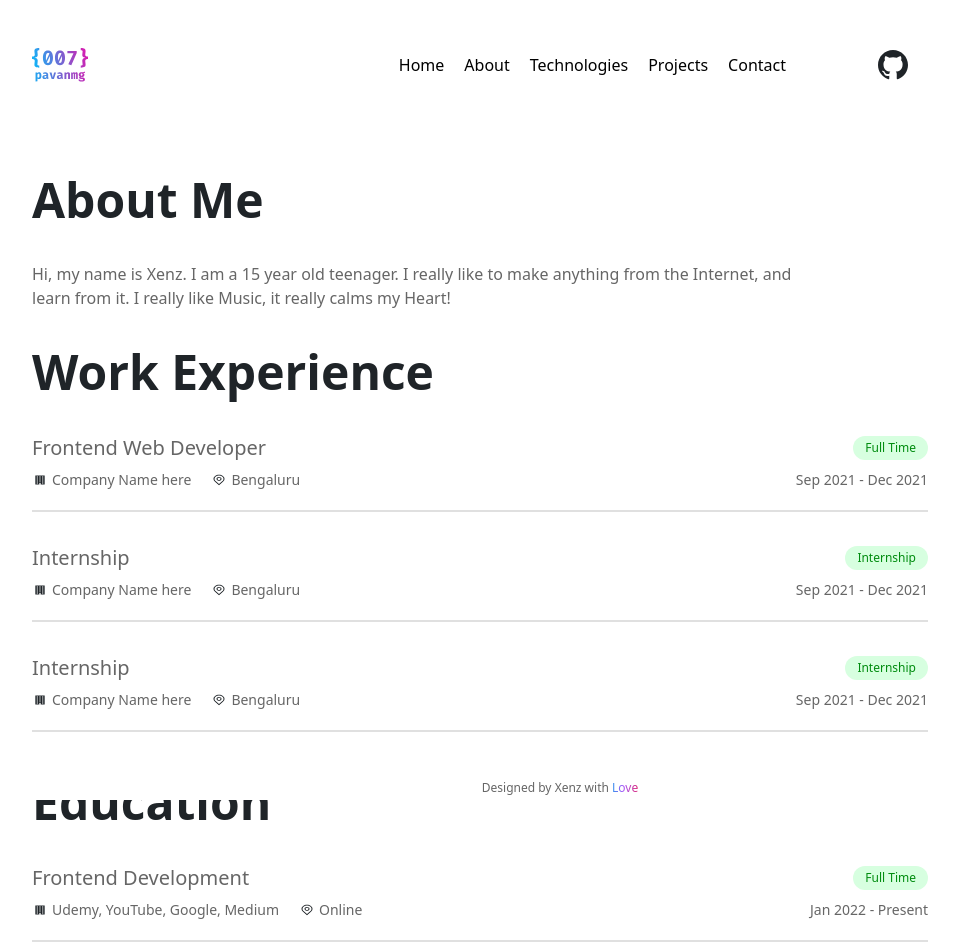
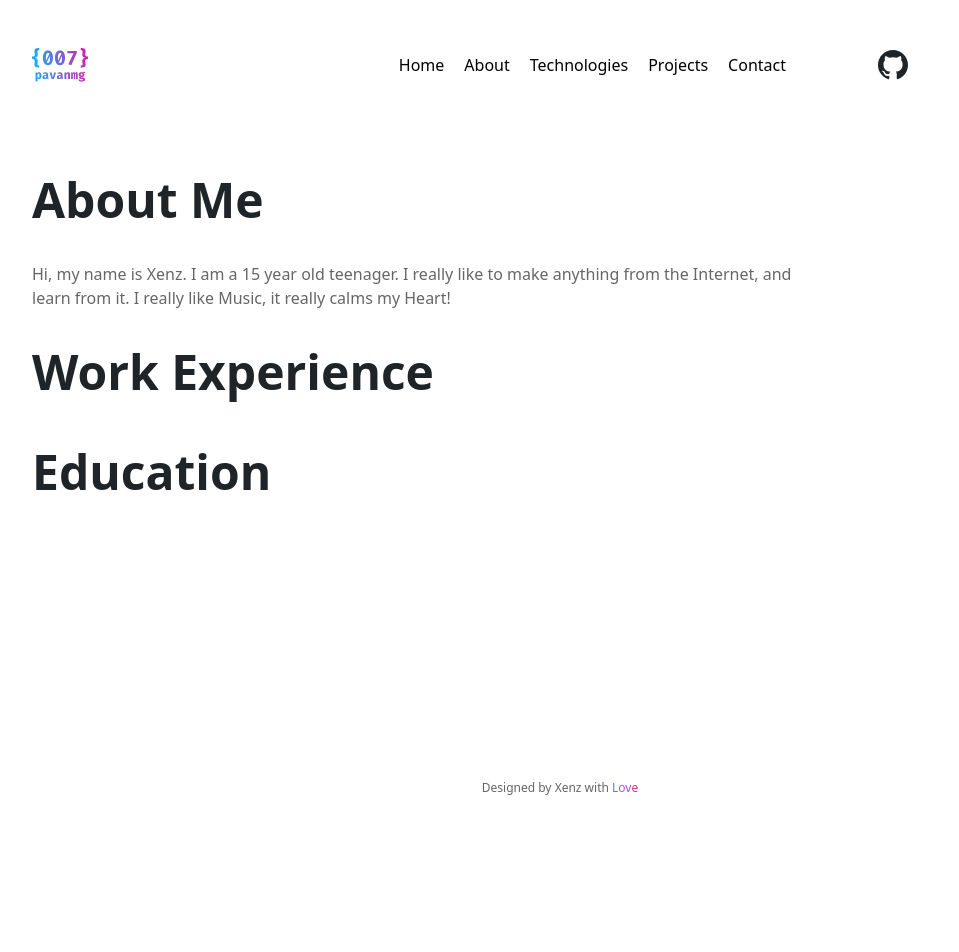
Before and after one commit to RavensVenix/Portfolio, a React (Create React App) app: page /about in a window 1280 px wide. Shown: the top 952 px of the page, without its empty margins (160-1119 px from the left). After the commit the page ends 800 px from the top, so only its background shows below. Built offline with nearby package versions, Linux system fonts and the light colour scheme.

Commit message:
Portfolio

```diff
--- a/src/Details.js
+++ b/src/Details.js
@@ -51,45 +51,10 @@ export const socialMediaUrl = {
 
 // Enter your Work Experience here
 export const workDetails = [
-  {
-    Position: "Frontend Web Developer",
-    Company: `Company Name here`,
-    Location: "Bengaluru",
-    Type: "Full Time",
-    Duration: "Sep 2021 - Dec 2021",
-  },
-  {
-    Position: "Internship",
-    Company: `Company Name here`,
-    Location: "Bengaluru",
-    Type: "Internship",
-    Duration: "Sep 2021 - Dec 2021",
-  },
-  {
-    Position: "Internship",
-    Company: `Company Name here`,
-    Location: "Bengaluru",
-    Type: "Internship",
-    Duration: "Sep 2021 - Dec 2021",
-  },
 ];
 
 // Enter your Education Details here
 export const eduDetails = [
-  {
-    Position: "Frontend Development",
-    Company: "Udemy, YouTube, Google, Medium",
-    Location: "Online",
-    Type: "Full Time",
-    Duration: "Jan 2022 - Present",
-  },
-  {
-    Position: "Bachelor in Electronics & Communication",
-    Company: `Your College Name here`,
-    Location: "Bengaluru",
-    Type: "Full Time",
-    Duration: "Aug 2020 - Present",
-  },
 ];
 
 // Tech Stack and Tools
```
